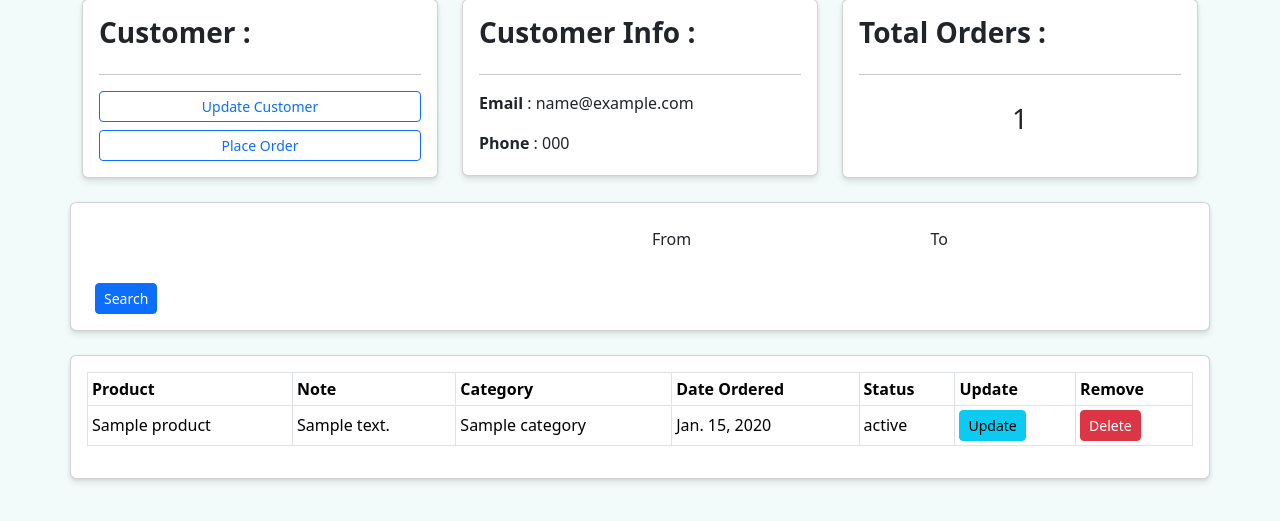
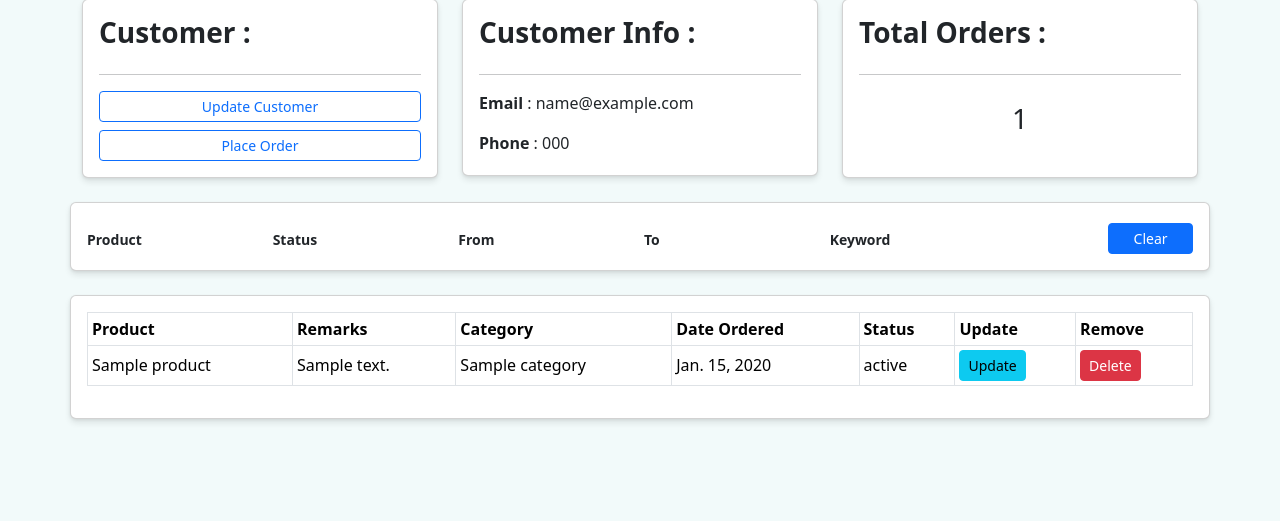
Before and after one commit to athikapriya/django-CRM, a Django app: template base/templates/base/customer.html in a window 1280 px wide. Shown: the part 125-646 px from the top of the page. Run offline with Django 3.2, Linux system fonts and the light colour scheme; the template is opened without the code that fills it: most values are stand-ins (such as "Sample title", 1, 10 or a date in 2020); some libraries are stand-ins or nearby versions.

Commit message:
Enable auto-submit for all filters and improve filter UI

```diff
--- a/base/templates/base/customer.html
+++ b/base/templates/base/customer.html
@@ -1,4 +1,29 @@
 {% extends 'base/main.html' %}
+
+{% block css %}
+<style>
+    #order-filter-form select,
+    #order-filter-form input {
+        height: 34px;
+        font-size: 0.85rem;
+    }
+
+    #order-filter-form {
+        margin-bottom: 0;
+    }
+
+    .table-responsive table {
+        min-width: 900px;
+    }
+
+    .table-nowrap th,
+    .table-nowrap td {
+        white-space: nowrap;
+    }
+
+</style>
+{% endblock %}
+
 
 {% block content %}
 
@@ -40,66 +65,71 @@
         <!-- first section ends -->
 
 
-        <!-- second section starts -->
-        <div class="row my-4">
-            <div class="card card-body">
-                <form action="" method="get" >
-                    <div class="row g-2 align-items-end">
-                        <!-- product filter -->
-                        <div class="col-sm-6 col-lg-3 gx-4 gy-3 ">
+
+        <!-- FILTER SECTION -->
+        <div class="row my-3">
+            <div class="card card-body py-3">
+
+                <form method="get" id="order-filter-form">
+
+                    <!-- COMPACT ROW -->
+                    <div class="row gx-2 gy-2 align-items-end">
+
+                        <!-- Product -->
+                        <div class="col-6 col-md-3 col-lg-2">
+                            <label class="form-label small fw-semibold mb-1">
+                                Product
+                            </label>
                             {{ myFilter.form.product }}
                         </div>
 
-                        <!-- status filter -->
-                        <div class="col-sm-6 col-lg-3  gx-4 gy-3 ">
+                        <!-- Status -->
+                        <div class="col-6 col-md-3 col-lg-2">
+                            <label class="form-label small fw-semibold mb-1">
+                                Status
+                            </label>
                             {{ myFilter.form.status }}
                         </div>
 
-                        <!-- start date filter -->
-                        <div class="col-sm-6 col-lg-3 gx-4 gy-3 ">
-                            <div class="row g-1 align-items-center">
-                                <div class="col-auto">
-                                    <label class="form-label mb-0 text-nowrap me-1">
-                                        From
-                                    </label>
-                                </div>
-                                <div class="col">
-                                    {{ myFilter.form.start_date }}
-                                </div>
-                            </div>
+                        <!-- From date -->
+                        <div class="col-6 col-md-3 col-lg-2">
+                            <label class="form-label small fw-semibold mb-1">
+                                From
+                            </label>
+                            {{ myFilter.form.start_date }}
                         </div>
 
-                        <!-- end date filter -->
-                        <div class="col-sm-6 col-lg-3 gx-4 gy-3 ">
-                            <div class="row g-1 align-items-center">
-                                <div class="col-auto">
-                                    <label class="form-label mb-0 text-nowrap me-1">
-                                        To
-                                    </label>
-                                </div>
-                                <div class="col">
-                                    {{ myFilter.form.end_date }}
-                                </div>
-                            </div>
+                        <!-- To date -->
+                        <div class="col-6 col-md-3 col-lg-2">
+                            <label class="form-label small fw-semibold mb-1">
+                                To
+                            </label>
+                            {{ myFilter.form.end_date }}
                         </div>
 
-                        <!-- note filter -->
-                        <div class="col-lg-6  gy-3 gx-4">
+                        <!-- Note search -->
+                        <div class="col-12 col-lg-3">
+                            <label class="form-label small fw-semibold mb-1">
+                                Keyword
+                            </label>
                             {{ myFilter.form.note }}
                         </div>
 
-                        <!-- search button -->
-                        <div class="col-lg-12 gx-4 gy-3">
-                            <button type="submit" class="btn btn-primary btn-sm">
-                                Search
-                            </button>
+                        <!-- Clear -->
+                        <div class="col-12 col-lg-1 text-lg-end">
+                            <a href="{% url 'customer' customer.id %}"
+                            class="btn btn-primary btn-sm w-100 mt-1">
+                                Clear
+                            </a>
                         </div>
+
                     </div>
 
                 </form>
+
             </div>
         </div>
-        <!-- second section ends -->
+        <!-- FILTER SECTION END -->
 
 
         <!-- third section starts -->
@@ -109,7 +139,7 @@
                     <table class="table table-sm align-middle table-bordered table-nowrap">
                         <tr>
                             <th>Product</th>
-                            <th>Note</th>
+                            <th>Remarks</th>
                             <th>Category</th>
                             <th>Date Ordered</th>
                             <th>Status</th>
@@ -154,21 +184,31 @@
 {% block scripts %}
 
 <script>
-    function debounce(func, delay) {
-    let timeout;
-        return function(...args) {
-            clearTimeout(timeout);
-            timeout = setTimeout(() => func.apply(this, args), delay);
+
+    function debounce(fn, delay = 500) {
+        let timer;
+        return (...args) => {
+            clearTimeout(timer);
+            timer = setTimeout(() => fn.apply(this, args), delay);
         };
     }
 
+    document.addEventListener("DOMContentLoaded", () => {
+        const form = document.getElementById("order-filter-form");
+        if (!form) return;
 
-    const noteInput = document.querySelector('input[name="note"]');
-    if (noteInput) {
-        noteInput.addEventListener('input', debounce(function() {
-            this.form.submit();
-        }, 500));
-    }
+        const autoInputs = form.querySelectorAll("[data-auto-submit]");
+
+        autoInputs.forEach(input => {
+            const eventType = input.tagName === "SELECT" ? "change" : "input";
+
+            input.addEventListener(
+                eventType,
+                debounce(() => form.submit())
+            );
+        });
+    });
+
 </script>
 {% endblock %}
 <!-- js for note auto filter -->
```
